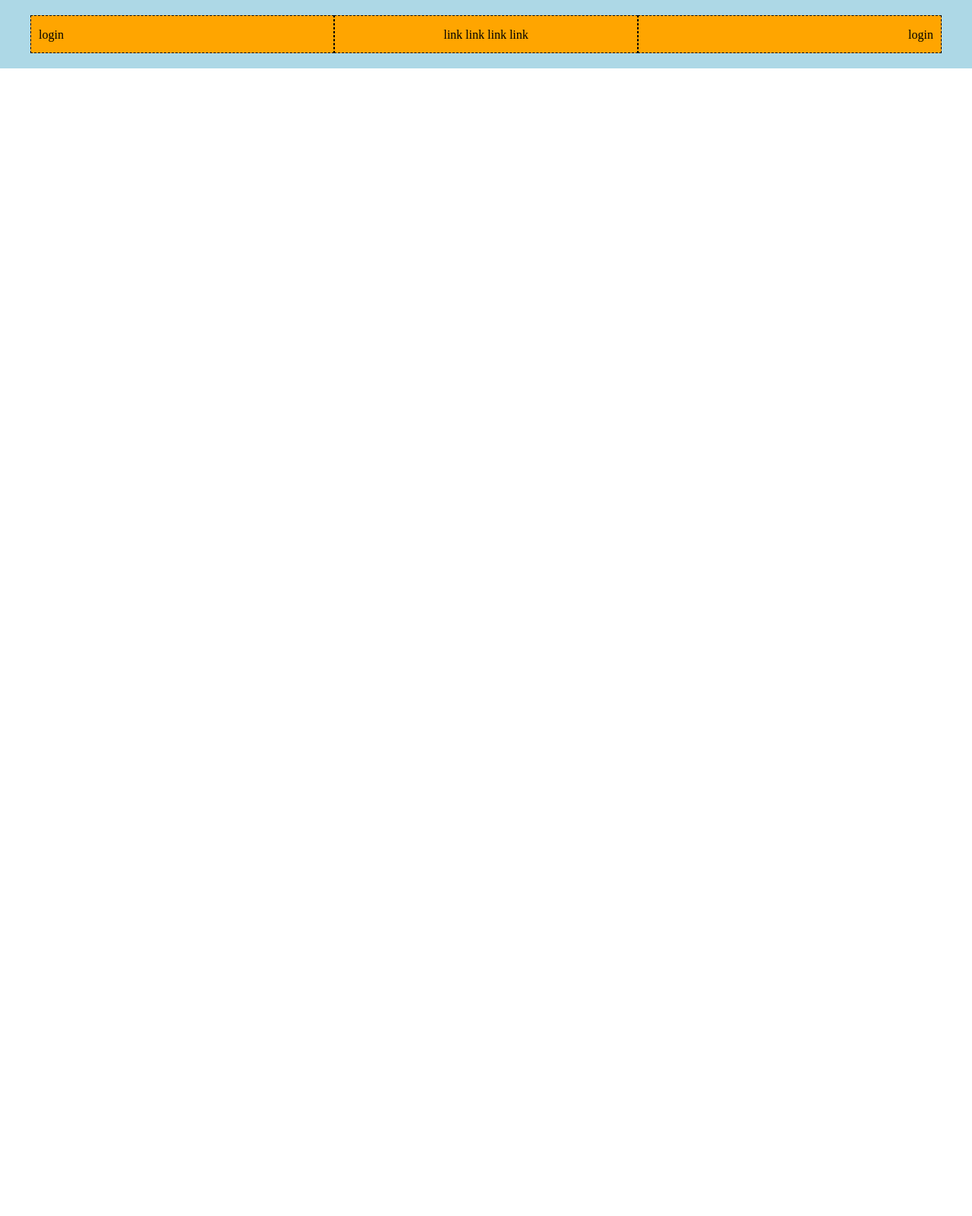
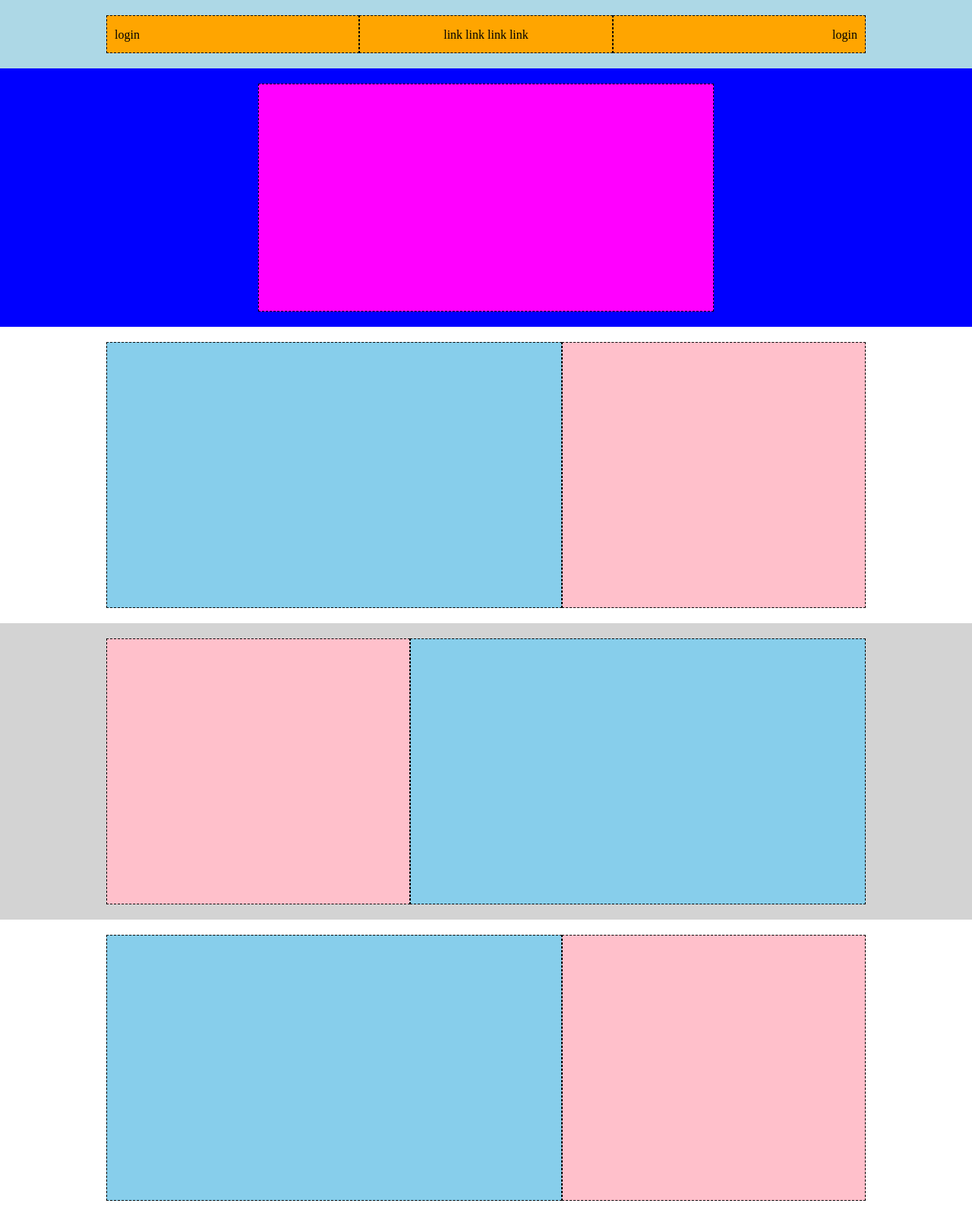
Before and after one commit to TiagoSpada/htmlcss-struttura-discord, a plain HTML site: page index.html in a window 1280 px wide. Shown: the whole page at 76% size. Before the commit the page ends 800 px from the top, so only its background shows below. Drawn offline with Linux system fonts and the light colour scheme.

Commit message:
[UPD] added col-100 and col with different width

```diff
--- a/css/style.css
+++ b/css/style.css
@@ -5,13 +5,13 @@
 }
 
 /* CLASSI DI LAYOUT */
-.container-1200 {
-    max-width: 1200px;
+.container-1000 {
+    max-width: 1000px;
     margin: 0 auto;
 }
 
-.container-800 {
-    max-width: 700px;
+.container-600 {
+    max-width: 600px;
     margin: 0 auto;
 }
 
@@ -26,6 +26,14 @@
 
 .col-100 {
     width: 100%;
+}
+
+.col-60 {
+    width: 60%;
+}
+
+.col-40 {
+    width: 40%;
 }
 
 /* FINE CLASSI DI LAYOUT */
@@ -50,6 +58,18 @@
 
 .bg-fuchsia{
     background-color:fuchsia;
+}
+
+.bg-lightgrey {
+    background-color: lightgray;
+}
+
+.bg-skyblue{
+    background-color:skyblue ;
+}
+
+.bg-pink{
+    background-color: pink;
 }
 
 .padding-20 {
@@ -81,6 +101,10 @@
     padding-right: 10px;
 }
 
-.height-100{
+.height-300{
     height: 300px;
 }
+
+.height-350{
+    height: 350px;
+}
--- a/index.html
+++ b/index.html
@@ -9,7 +9,7 @@
 <body>
 
     <header class="bg-lightblue padding-20">
-        <div class="container-1200">
+        <div class="container-1000">
             <div class="row bg-orange line-heght50">
                 <div class="col-33 height-50 border padding-left10">login</div>
                 <div class="col-33 height-50 border text-center">link link link link</div>
@@ -19,6 +19,40 @@
     </header>
 
     <main>
+        <div class=" padding-20 bg-blue">
+            <div class="container-600">
+                <div class=" row">
+                    <div class="col-100 height-300 bg-fuchsia border"></div>
+                </div>
+            </div>
+        </div>
+
+        <div class="padding-20">
+            <div class="container-1000">
+                <div class="row">
+                    <div class="col-60 bg-skyblue border height-350"></div>
+                    <div class="col-40 bg-pink border height-350"></div>
+                </div>
+            </div>
+        </div>
+
+        <div class="bg-lightgrey padding-20">
+            <div class="container-1000">
+                <div class="row">
+                    <div class="col-40 bg-pink border height-350"></div>
+                    <div class="col-60 bg-skyblue border height-350"></div>
+                </div>
+            </div>
+        </div>
+
+        <div class="padding-20">
+            <div class="container-1000">
+                <div class="row">
+                    <div class="col-60 bg-skyblue border height-350"></div>
+                    <div class="col-40 bg-pink border height-350"></div>
+                </div>
+            </div>
+        </div>
     </main>
 </body>
 </html>
```
